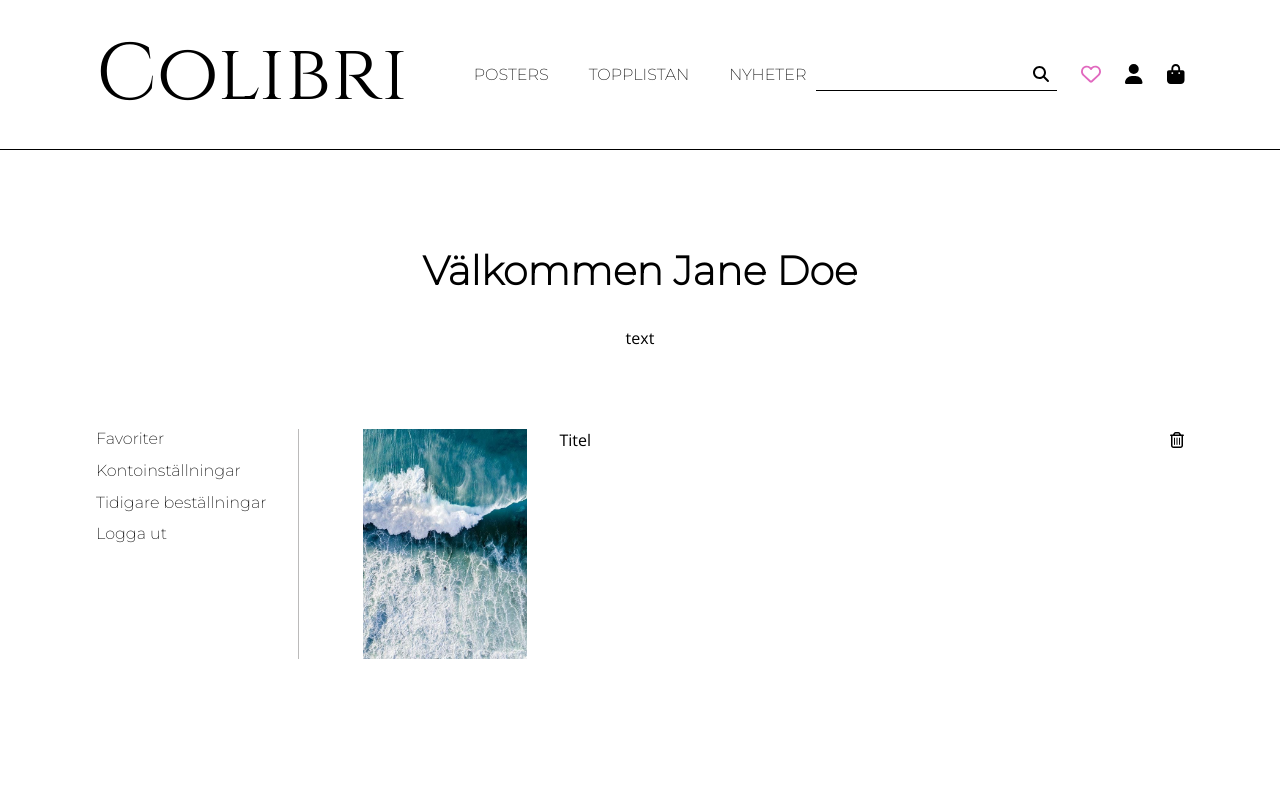
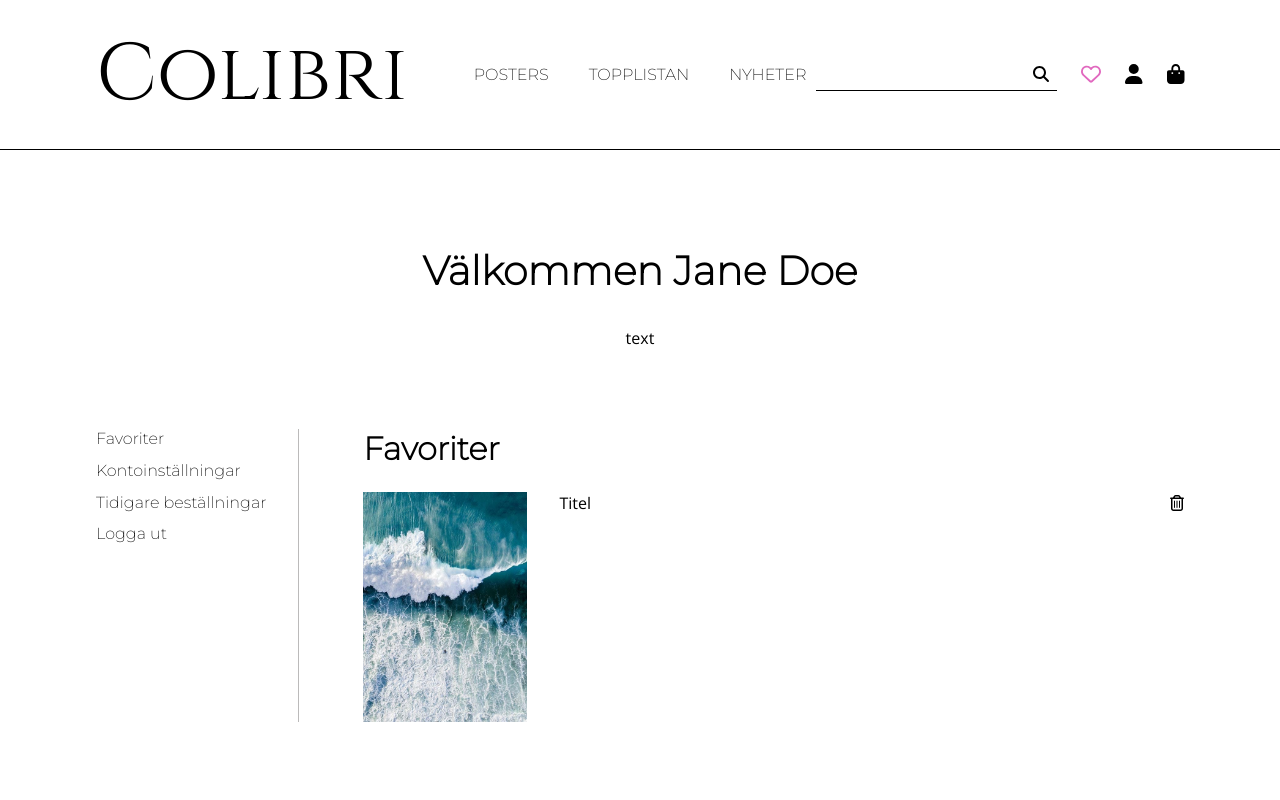
Before and after one commit to bellen01/colibri, a Next.js app: page /user in a window 1280 px wide. Shown: the top 800 px of the page. Built offline with nearby package versions, Linux system fonts and the light colour scheme.

Commit message:
added heading to favorites

```diff
--- a/src/components/Favorites/FavoritesItem.tsx
+++ b/src/components/Favorites/FavoritesItem.tsx
@@ -7,6 +7,7 @@ import { FontAwesomeIcon } from '@fortawesome/react-fontawesome';
 const FavoritesItem = () => {
     return (
         <div>
+            <h2 className={styles.h2}>Favoriter</h2>
             <div className={styles.cartItemWrapper}>
                 <img src="/3827_2.jpg" alt="temporär bild" className={styles.image} />
                 <div className={styles.info}>
--- a/src/components/styles/FavoritesItem.module.scss
+++ b/src/components/styles/FavoritesItem.module.scss
@@ -3,6 +3,10 @@
     display: flex;
     // justify-content: space-between;
     gap: 2rem;
+}
+
+.h2 {
+    margin-bottom: 1.5rem;
 }
 
 .image {
```
